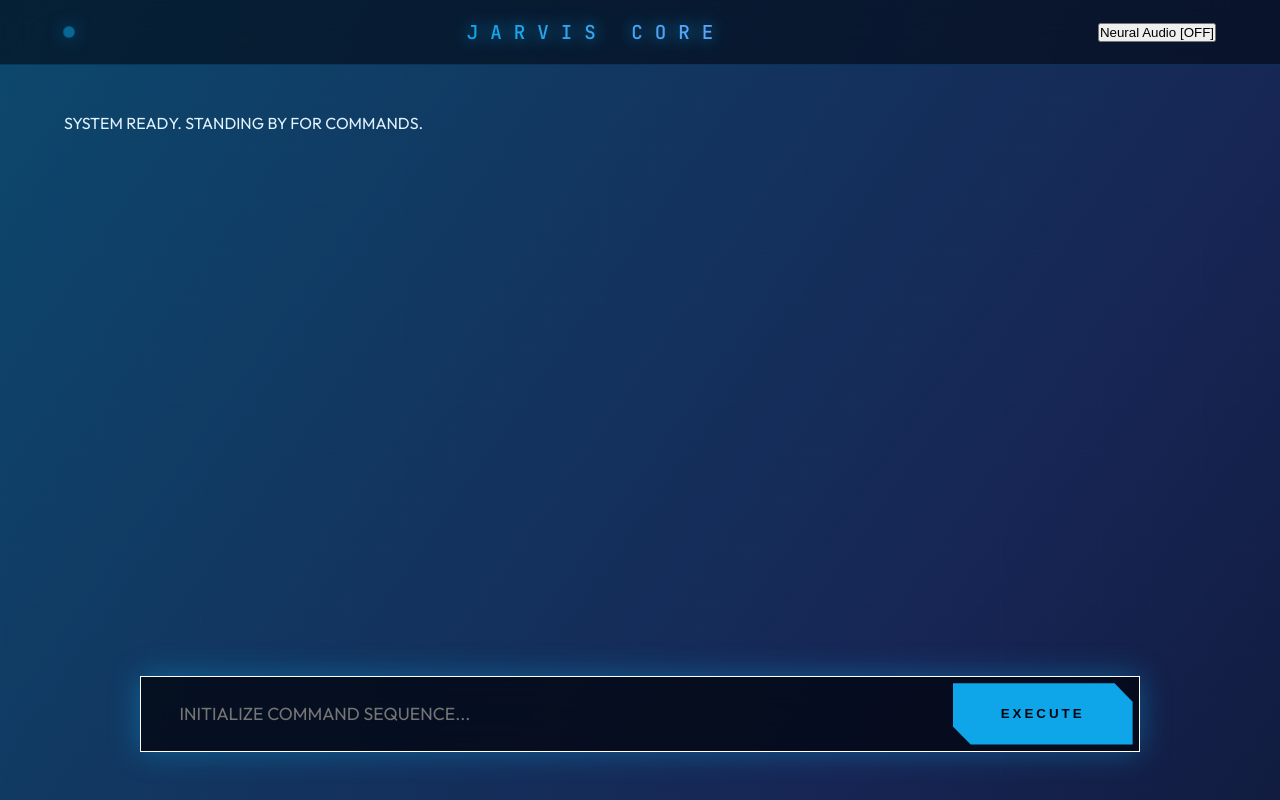
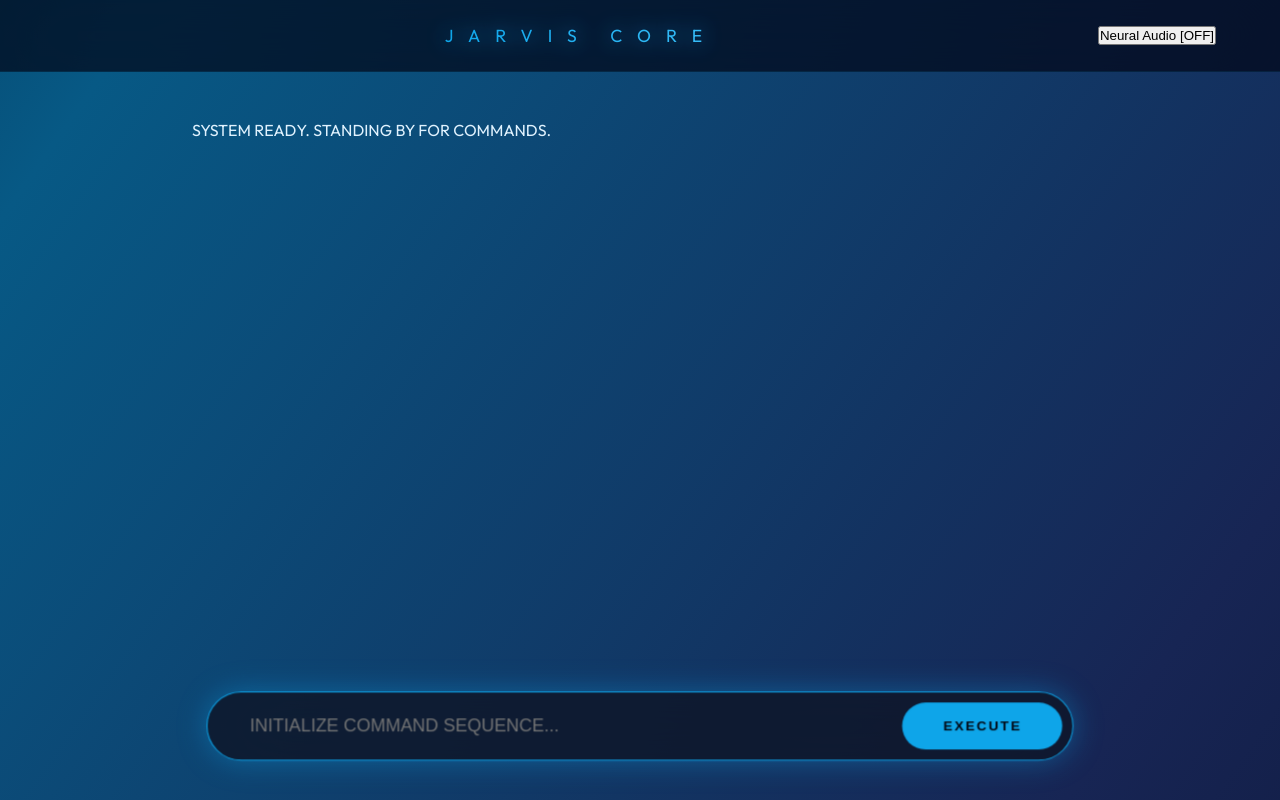
Before and after one commit to AKASH003-0/AIO-AGENT, a React (Vite) app in the folder frontend/: page / in a window 1280 px wide. Built offline with nearby package versions, Linux system fonts and the light colour scheme.

Commit message:
UI: Transformed to Liquid Jarvis with pill-shaped chat and rotating rings

```diff
--- a/frontend/src/index.css
+++ b/frontend/src/index.css
@@ -4,10 +4,9 @@
   --stark-blue: #0ea5e9;
   --stark-glow: rgba(14, 165, 233, 0.4);
   --stark-bg: #030712;
-  --stark-glass: rgba(17, 24, 39, 0.55);
+  --stark-glass: rgba(17, 24, 39, 0.6);
   --stark-orange: #f97316;
   --stark-text: #e0f2fe;
-  --border-hud: 1px solid rgba(14, 165, 233, 0.2);
 }
 
 * {
@@ -16,40 +15,22 @@
   padding: 0;
 }
 
-/* Custom Cyber Scrollbar */
-::-webkit-scrollbar { width: 5px; }
-::-webkit-scrollbar-track { background: transparent; }
+/* Slick Minimal Scrollbar */
+::-webkit-scrollbar { width: 4px; }
 ::-webkit-scrollbar-thumb {
   background: var(--stark-blue);
-  border-radius: 10px;
+  border-radius: 20px;
   box-shadow: 0 0 10px var(--stark-blue);
 }
 
 body {
   font-family: 'Outfit', sans-serif;
   color: var(--stark-text);
-  background-color: var(--stark-bg);
-  background: linear-gradient(125deg, #030712 0%, #030712 40%, #0c4a6e 60%, #172554 80%, #030712 100%);
+  background: linear-gradient(125deg, #020617 0%, #020617 40%, #075985 60%, #172554 80%, #020617 100%);
   background-size: 400% 400%;
-  animation: sea-flow 15s ease infinite;
+  animation: sea-flow 18s ease infinite;
   height: 100vh;
   overflow: hidden;
-  position: relative;
-}
-
-/* HUD Neural Grid Overlay */
-body::after {
-  content: "";
-  position: absolute;
-  top: 0; left: 0;
-  width: 100%; height: 100%;
-  background-image:
-    linear-gradient(rgba(14, 165, 233, 0.05) 1px, transparent 1px),
-    linear-gradient(90deg, rgba(14, 165, 233, 0.05) 1px, transparent 1px);
-  background-size: 50px 50px;
-  pointer-events: none;
-  z-index: -1;
-  opacity: 0.3;
 }
 
 @keyframes sea-flow {
@@ -60,159 +41,137 @@ body::after {
 
 .chat-container {
   width: 100%;
-  max-width: 1600px;
+  max-width: 1400px;
   margin: 0 auto;
   height: 100vh;
   display: flex;
   flex-direction: column;
-  position: relative;
 }
 
 .chat-header {
-  padding: 1.2rem 4rem;
+  padding: 1.5rem 4rem;
   display: flex;
   align-items: center;
   justify-content: space-between;
-  background: rgba(3, 7, 18, 0.6);
-  backdrop-filter: blur(30px);
-  border-bottom: var(--border-hud);
-  z-index: 100;
+  background: rgba(2, 6, 23, 0.7);
+  backdrop-filter: blur(40px);
+  border-bottom: 1px solid rgba(14, 165, 233, 0.1);
 }
 
 .chat-header h1 {
-  font-family: 'JetBrains Mono', monospace;
-  font-size: 1.2rem;
+  font-size: 1.1rem;
   font-weight: 500;
-  letter-spacing: 12px;
+  letter-spacing: 15px;
   text-transform: uppercase;
-  color: var(--stark-blue);
-  background: linear-gradient(to right, #0ea5e9, #60a5fa);
+  background: linear-gradient(to right, #0ea5e9, #38bdf8);
   -webkit-background-clip: text;
   -webkit-text-fill-color: transparent;
-  filter: drop-shadow(0 0 8px var(--stark-blue));
-}
-
-.status-indicator {
-  width: 10px;
-  height: 10px;
-  background: var(--stark-blue);
-  border-radius: 50%;
-  box-shadow: 0 0 15px var(--stark-blue);
-  margin-right: 20px;
-  animation: reactor-pulse 3s infinite ease-in-out;
-}
-
-@keyframes reactor-pulse {
-  0%, 100% { transform: scale(1); opacity: 0.4; }
-  50% { transform: scale(1.6); opacity: 1; box-shadow: 0 0 25px var(--stark-blue); }
+  filter: drop-shadow(0 0 10px var(--stark-blue));
 }
 
 .chat-log {
   flex: 1;
   overflow-y: auto;
-  padding: 3rem 4rem 12rem 4rem;
+  padding: 3rem 15% 12rem 15%;
   display: flex;
   flex-direction: column;
-  gap: 3rem;
-  scroll-behavior: smooth;
+  gap: 2.5rem;
 }
 
 .message {
   display: flex;
   gap: 1.2rem;
-  max-width: 75%;
-  animation: hud-entry 0.5s cubic-bezier(0.16, 1, 0.3, 1) forwards;
+  max-width: 80%;
+  animation: bubble-up 0.6s cubic-bezier(0.34, 1.56, 0.64, 1) forwards;
 }
 
-@keyframes hud-entry {
-  from { opacity: 0; transform: translateX(-10px) scale(0.98); }
-  to { opacity: 1; transform: translateX(0) scale(1); }
+@keyframes bubble-up {
+  from { opacity: 0; transform: translateY(40px) scale(0.9); }
+  to { opacity: 1; transform: translateY(0) scale(1); }
 }
 
 .message.user {
   align-self: flex-end;
   flex-direction: row-reverse;
-  animation: hud-entry-right 0.5s cubic-bezier(0.16, 1, 0.3, 1) forwards;
-}
-
-@keyframes hud-entry-right {
-  from { opacity: 0; transform: translateX(10px) scale(0.98); }
-  to { opacity: 1; transform: translateX(0) scale(1); }
 }
 
 .avatar {
-  width: 45px;
-  height: 45px;
-  background: transparent;
-  border: 1px solid var(--stark-blue);
+  width: 50px;
+  height: 50px;
+  border-radius: 50%;
+  border: 2px solid var(--stark-blue);
   display: flex;
   align-items: center;
   justify-content: center;
   font-family: 'JetBrains Mono', monospace;
   font-size: 0.6rem;
-  font-weight: 600;
   color: var(--stark-blue);
+  box-shadow: 0 0 15px var(--stark-glow);
+  background: rgba(14, 165, 233, 0.05);
+  flex-shrink: 0;
   position: relative;
-  clip-path: polygon(10% 0%, 100% 0%, 100% 90%, 90% 100%, 0% 100%, 0% 10%);
+}
+
+/* Rotating Neural Ring */
+.message.assistant .avatar::after {
+  content: "";
+  position: absolute;
+  top: -4px; left: -4px; right: -4px; bottom: -4px;
+  border: 1px dashed var(--stark-blue);
+  border-radius: 50%;
+  animation: rotate 8s linear infinite;
+}
+
+@keyframes rotate {
+  from { transform: rotate(0deg); }
+  to { transform: rotate(360deg); }
 }
 
 .content {
-  padding: 1.5rem 2rem;
+  padding: 1.4rem 2.2rem;
   background: var(--stark-glass);
-  border: var(--border-hud);
-  backdrop-filter: blur(15px);
+  backdrop-filter: blur(25px);
+  border-radius: 28px;
+  border-top-left-radius: 5px;
+  border: 1px solid rgba(14, 165, 233, 0.15);
   color: #fff;
-  font-size: 1.05rem;
+  line-height: 1.7;
   font-weight: 300;
-  line-height: 1.8;
-  position: relative;
+  box-shadow: 0 10px 40px rgba(0,0,0,0.2);
 }
 
-/* Technical Brackets (Corner Markers) */
-.content::before, .content::after {
-  content: "";
-  position: absolute;
-  width: 10px;
-  height: 10px;
-  border: 1px solid var(--stark-blue);
-  opacity: 0.5;
-}
-
-.content::before { top: -2px; left: -2px; border-right: none; border-bottom: none; }
-.content::after { bottom: -2px; right: -2px; border-left: none; border-top: none; }
-
 .message.user .content {
-  border-color: rgba(249, 115, 22, 0.3);
-  background: rgba(249, 115, 22, 0.05);
-}
-
-.message.user .content::before, .message.user .content::after {
-  border-color: var(--stark-orange);
+  border-radius: 28px;
+  border-top-right-radius: 5px;
+  border-top-left-radius: 28px;
+  background: rgba(249, 115, 22, 0.1);
+  border-color: rgba(249, 115, 22, 0.2);
 }
 
 .chat-input-area {
   position: fixed;
-  bottom: 3rem;
+  bottom: 2.5rem;
   left: 50%;
   transform: translateX(-50%);
-  width: 90%;
-  max-width: 1000px;
-  z-index: 100;
+  width: 85%;
+  max-width: 850px;
 }
 
 .input-wrapper {
   display: flex;
-  background: rgba(3, 7, 18, 0.8);
-  border: 1px solid var(--stark-blue);
-  padding: 0.4rem;
+  background: rgba(15, 23, 42, 0.85);
+  border-radius: 50px; /* Pill Shape */
+  border: 1px solid rgba(14, 165, 233, 0.3);
+  padding: 0.6rem;
   backdrop-filter: blur(40px);
-  box-shadow: 0 10px 50px rgba(0,0,0,0.8);
-  transition: all 0.3s;
+  box-shadow: 0 20px 60px rgba(0,0,0,0.6);
+  transition: all 0.4s cubic-bezier(0.175, 0.885, 0.32, 1.275);
 }
 
 .input-wrapper:focus-within {
+  border-color: var(--stark-blue);
+  transform: translateX(0) scale(1.02);
   box-shadow: 0 0 30px var(--stark-glow);
-  border-color: #fff;
 }
 
 .input-wrapper input {
@@ -220,8 +179,7 @@ body::after {
   background: transparent;
   border: none;
   color: #fff;
-  padding: 1.2rem 2rem;
-  font-family: 'Outfit', sans-serif;
+  padding: 0.8rem 2rem;
   font-size: 1.1rem;
   outline: none;
 }
@@ -230,17 +188,18 @@ body::after {
   background: var(--stark-blue);
   color: var(--stark-bg);
   border: none;
-  padding: 0 3rem;
+  padding: 0 2.5rem;
+  border-radius: 40px;
   font-weight: 600;
   text-transform: uppercase;
-  letter-spacing: 3px;
+  letter-spacing: 2px;
   cursor: pointer;
-  clip-path: polygon(0% 0%, 90% 0%, 100% 30%, 100% 100%, 10% 100%, 0% 70%);
+  transition: all 0.2s;
 }
 
 .input-wrapper button:hover:not(:disabled) {
   background: #fff;
-  transform: translateY(-2px);
+  transform: scale(1.05);
 }
 
 .blinking-cursor {
@@ -248,7 +207,6 @@ body::after {
   width: 2px;
   height: 1.2em;
   background: var(--stark-blue);
-  box-shadow: 0 0 10px var(--stark-blue);
-  margin-left: 4px;
+  margin-left: 5px;
   vertical-align: middle;
 }
```
